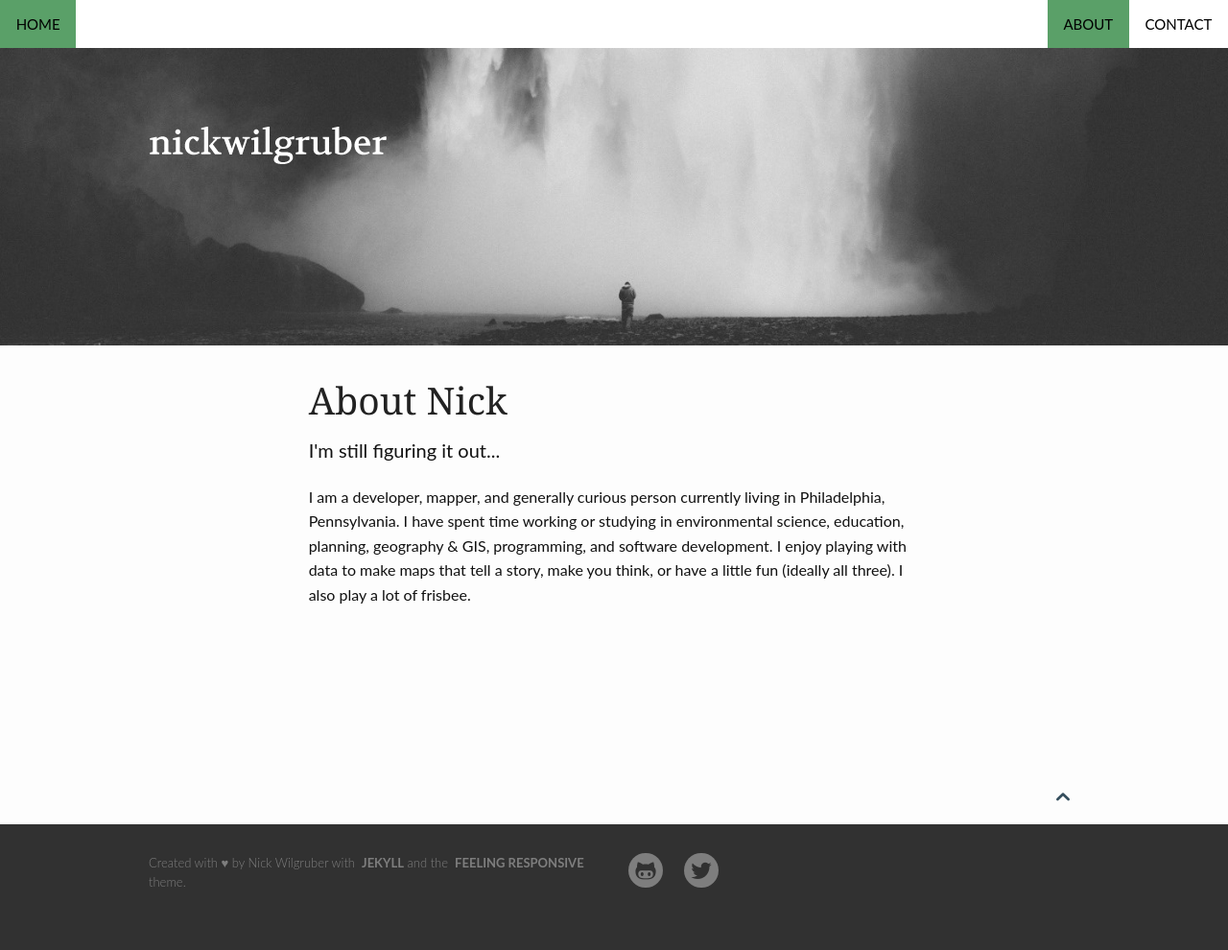
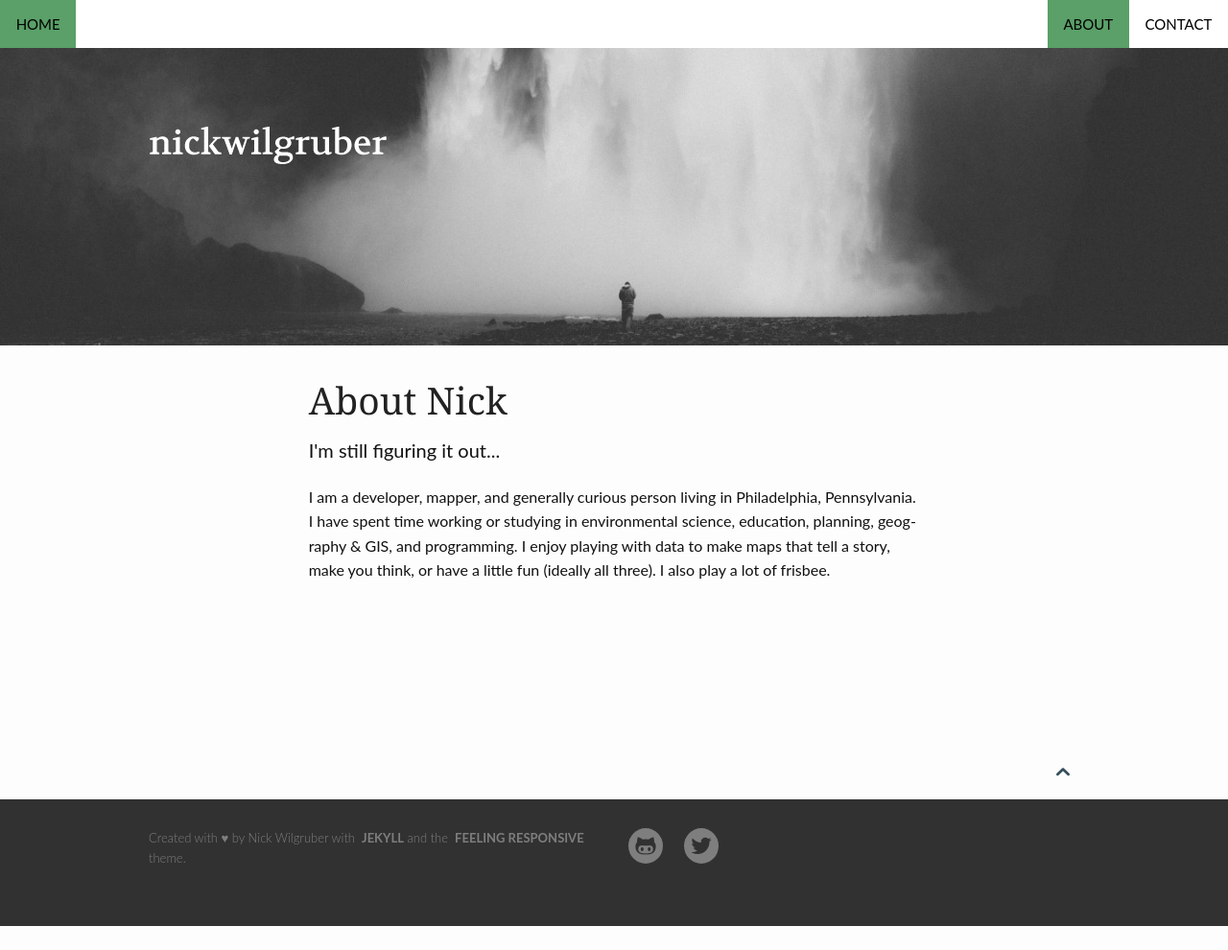
Before and after one commit to wontgruber/wontgruber.github.io, a Jekyll site: the page built from pages/about.md, in a window 1280 px wide. Shown: the whole page at 96% size. Built offline with Jekyll 4.4.1, drawn with Linux system fonts in a browser that asks for light colours; after the commit the page ends 965 px from its top, so only the background shows below that.

Commit message:
Adjust wording in about.md

```diff
--- a/pages/about.md
+++ b/pages/about.md
@@ -16,4 +16,4 @@ header:
 #
 permalink: /about/
 ---
-I am a developer, mapper, and generally curious person currently living in Philadelphia, Pennsylvania. I have spent time working or studying in environmental science, education, planning, geography & GIS, programming, and software development. I enjoy playing with data to make maps that tell a story, make you think, or have a little fun (ideally all three). I also play a lot of frisbee.
+I am a developer, mapper, and generally curious person living in Philadelphia, Pennsylvania. I have spent time working or studying in environmental science, education, planning, geography & GIS, and programming. I enjoy playing with data to make maps that tell a story, make you think, or have a little fun (ideally all three). I also play a lot of frisbee.
```
